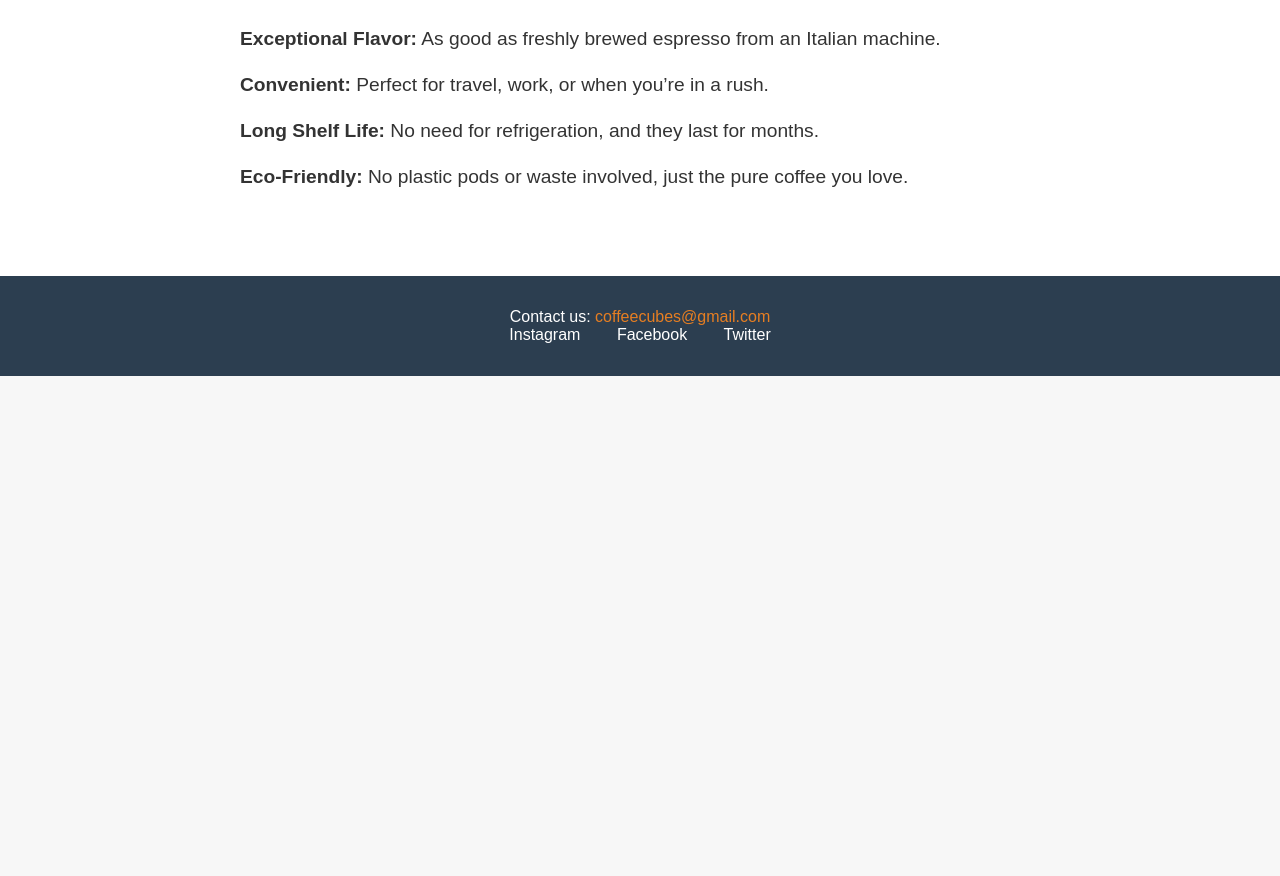
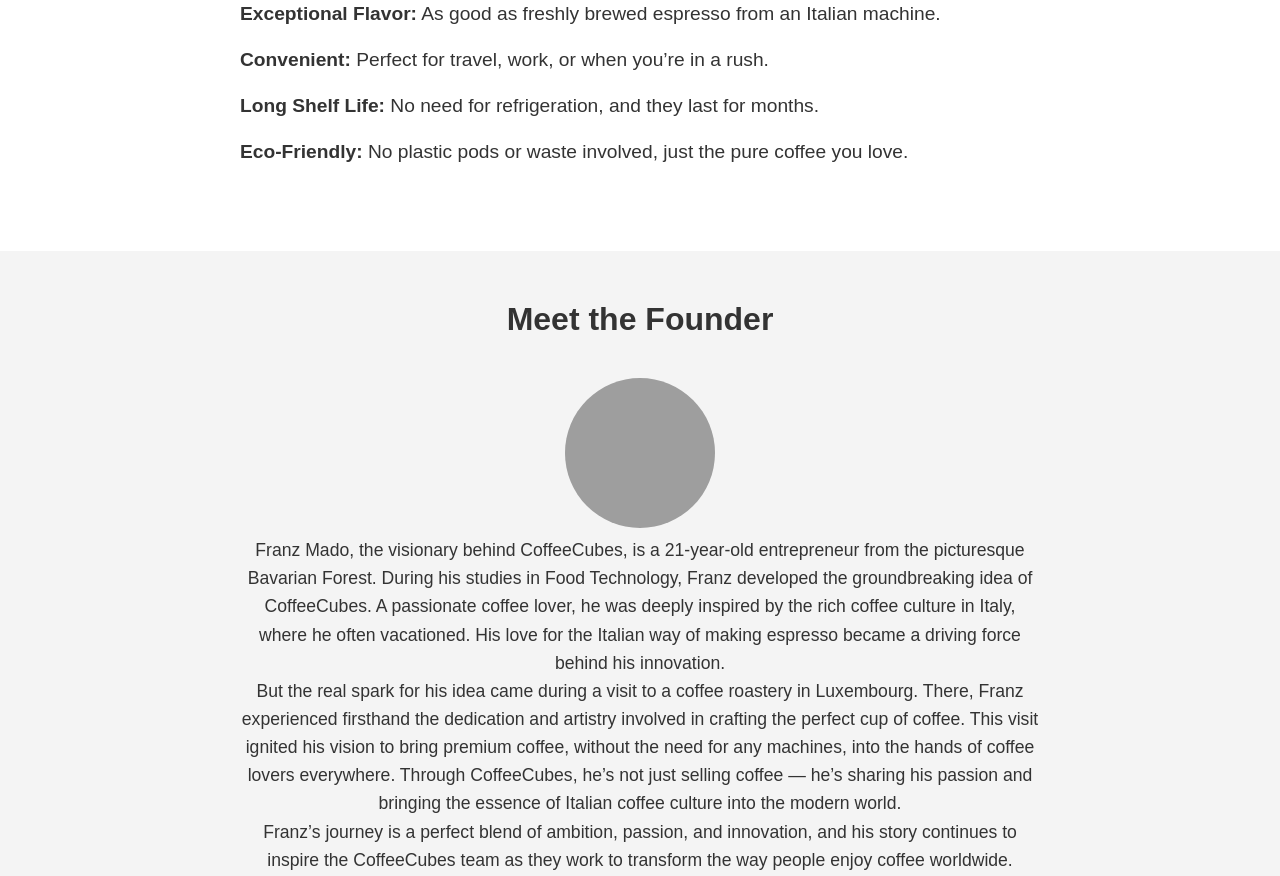
Before and after one commit to CoffeeCubes/CoffeeCubes.github.io, a plain HTML site: page index.html in a window 1280 px wide. Shown: the part 1924-2800 px from the top of the page. Before the commit the page ends 2300 px from the top, so only its background shows below. Drawn offline with Linux system fonts and the light colour scheme; grey boxes are pictures that could not be loaded.

Commit message:
Update v3 index.html

```diff
--- a/index.html
+++ b/index.html
@@ -7,6 +7,45 @@
   <meta name="description" content="CoffeeCubes – The Future of Coffee">
   <title>CoffeeCubes | Premium Coffee in an Instant</title>
   <link rel="stylesheet" href="styles.css">
+  <style>
+    /* Zusätzliche CSS für gleich große Bilder in 'How It Works' */
+    .step {
+      display: inline-block;
+      text-align: center;
+      width: 30%; /* Drei Bilder nebeneinander */
+      margin: 0 1%;
+    }
+    .step img {
+      width: 100%;
+      height: auto;
+      object-fit: cover;
+      max-height: 200px; /* Hier können Sie die Höhe der Bilder festlegen */
+    }
+
+    /* Optional: Gründer Abschnitt */
+    #founder {
+      background-color: #f4f4f4;
+      padding: 50px 0;
+      text-align: center;
+    }
+    #founder h2 {
+      font-size: 2em;
+      margin-bottom: 20px;
+    }
+    #founder .founder-content {
+      max-width: 800px;
+      margin: 0 auto;
+      font-size: 1.1em;
+      line-height: 1.6;
+    }
+    #founder .founder-content img {
+      border-radius: 50%;
+      margin-top: 20px;
+      width: 150px;
+      height: 150px;
+      object-fit: cover;
+    }
+  </style>
 </head>
 
 <body>
@@ -22,6 +61,7 @@
         <li><a href="#how-it-works">How It Works</a></li>
         <li><a href="#benefits">Benefits</a></li>
         <li><a href="#contact">Contact</a></li>
+        <li><a href="#founder">Founder</a></li>
       </ul>
     </nav>
   </header>
@@ -81,6 +121,19 @@
     </div>
   </section>
 
+  <!-- Founder Section -->
+  <section id="founder" class="founder">
+    <div class="container">
+      <h2>Meet the Founder</h2>
+      <div class="founder-content">
+        <img src="https://randomuser.me/api/portraits/men/1.jpg" alt="Franz Mado" class="founder-photo">
+        <p>Franz Mado, the visionary behind CoffeeCubes, is a 21-year-old entrepreneur from the picturesque Bavarian Forest. During his studies in Food Technology, Franz developed the groundbreaking idea of CoffeeCubes. A passionate coffee lover, he was deeply inspired by the rich coffee culture in Italy, where he often vacationed. His love for the Italian way of making espresso became a driving force behind his innovation.</p>
+        <p>But the real spark for his idea came during a visit to a coffee roastery in Luxembourg. There, Franz experienced firsthand the dedication and artistry involved in crafting the perfect cup of coffee. This visit ignited his vision to bring premium coffee, without the need for any machines, into the hands of coffee lovers everywhere. Through CoffeeCubes, he’s not just selling coffee — he’s sharing his passion and bringing the essence of Italian coffee culture into the modern world.</p>
+        <p>Franz’s journey is a perfect blend of ambition, passion, and innovation, and his story continues to inspire the CoffeeCubes team as they work to transform the way people enjoy coffee worldwide.</p>
+      </div>
+    </div>
+  </section>
+
   <!-- Footer Section -->
   <footer id="contact">
     <div class="container">
```
